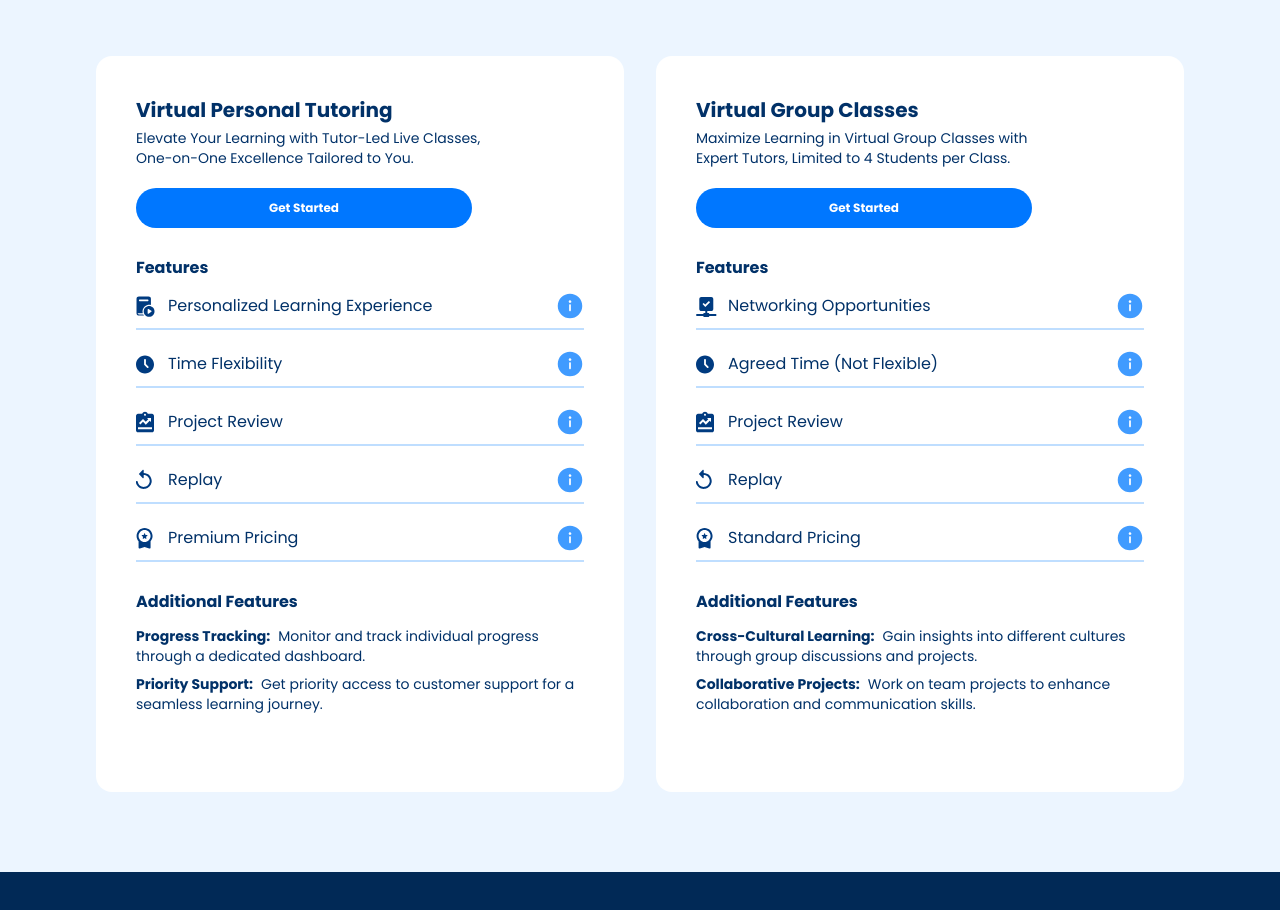
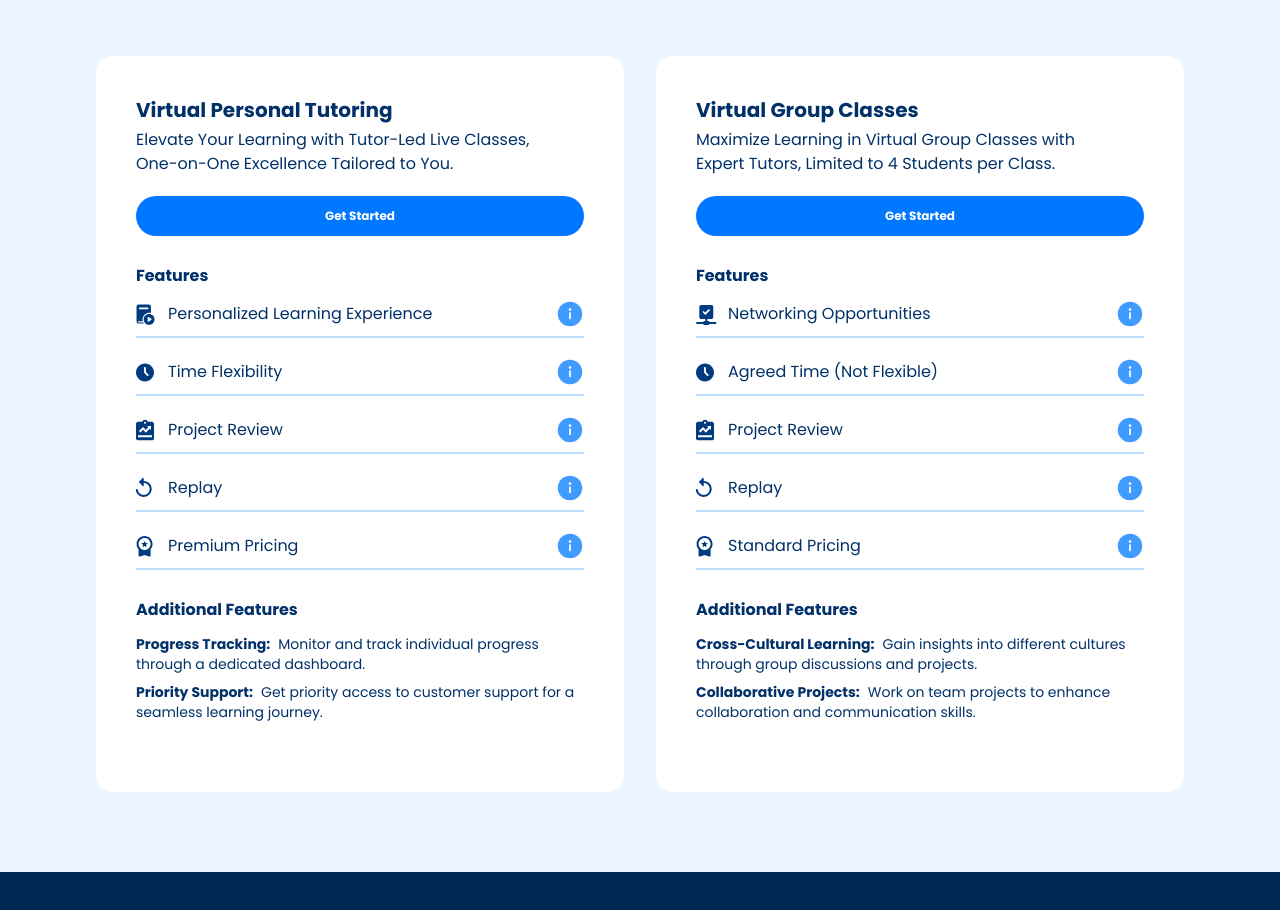
Before and after one commit to Adeleyeha-17/Leadwinn-Academy, a React (Vite) app: page /plans in a window 1280 px wide. Shown: the part 1363-2273 px from the top of the page. Built offline with nearby package versions, Linux system fonts and the light colour scheme; no server answers.

Commit message:
update button

```diff
--- a/src/sections/SelectedPlans/SelectedPlans.tsx
+++ b/src/sections/SelectedPlans/SelectedPlans.tsx
@@ -106,12 +106,12 @@ export const SelectedPlans = () => {
                <div key={index} className="bg-white mx-auto w-[20rem] sm:w-[19rem] lg:w-[28rem] xl:w-[33rem] h-[40rem] lg:h-[50rem] xl:h-[46rem] rounded-2xl text-heading p-5 lg:p-10">
                   <div className="mb-5">
                      <h1 className=" text-base lg:text-xl font-semibold mb-1">{data.title}</h1>
-                     <h4 className="text-xs lg:text-sm w-[17rem] lg:w-[19.5rem] xl:w-[22rem]">{data.description}</h4>
+                     <h4 className="text-xs lg:text-sm xl:text-base w-[17rem] lg:w-[23rem] xl:w-[25rem]">{data.description}</h4>
                   </div>
 
                   <a
   href={`https://api.whatsapp.com/send?phone=+2348165906106&text=Hello%20admin,%20I%20want%20to%20get%20started%20with%20the%20${encodeURIComponent(data.title)}%20plan.%20Can%20we%20discuss%20further?`}
-  className={`inline-block justify-center items-center py-3 w-[16rem] lg:w-[19rem] xl:w-[21rem] bg-head-blue text-white text-xs text-center font-semibold rounded-3xl transition hover:bg-blue-600 ease-in-out duration-300 cursor-pointer`} target="_blank" rel="noopener noreferrer"
+  className={`inline-block justify-center items-center py-3 w-[17.5rem] sm:w-[16.5rem] lg:w-[23rem] xl:w-[28rem] bg-head-blue text-white text-xs text-center font-semibold rounded-3xl transition hover:bg-blue-600 ease-in-out duration-300 cursor-pointer`} target="_blank" rel="noopener noreferrer"
 >
   Get Started
 </a>
```
